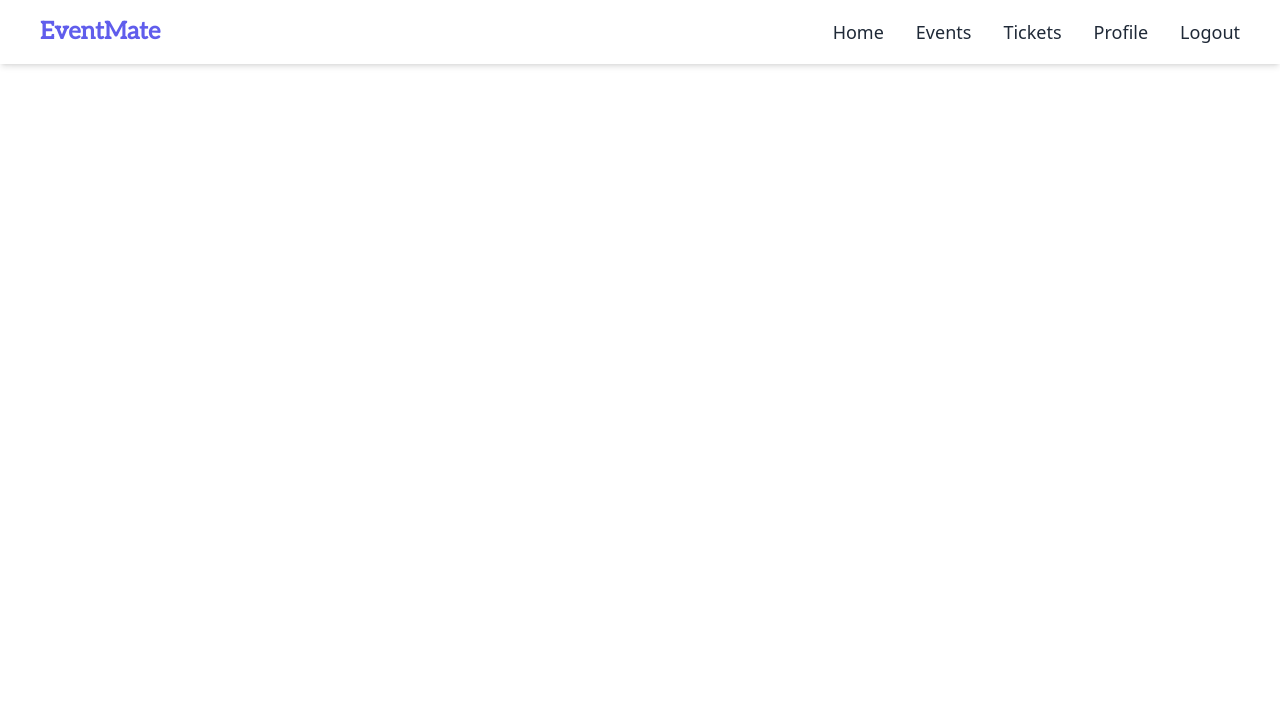
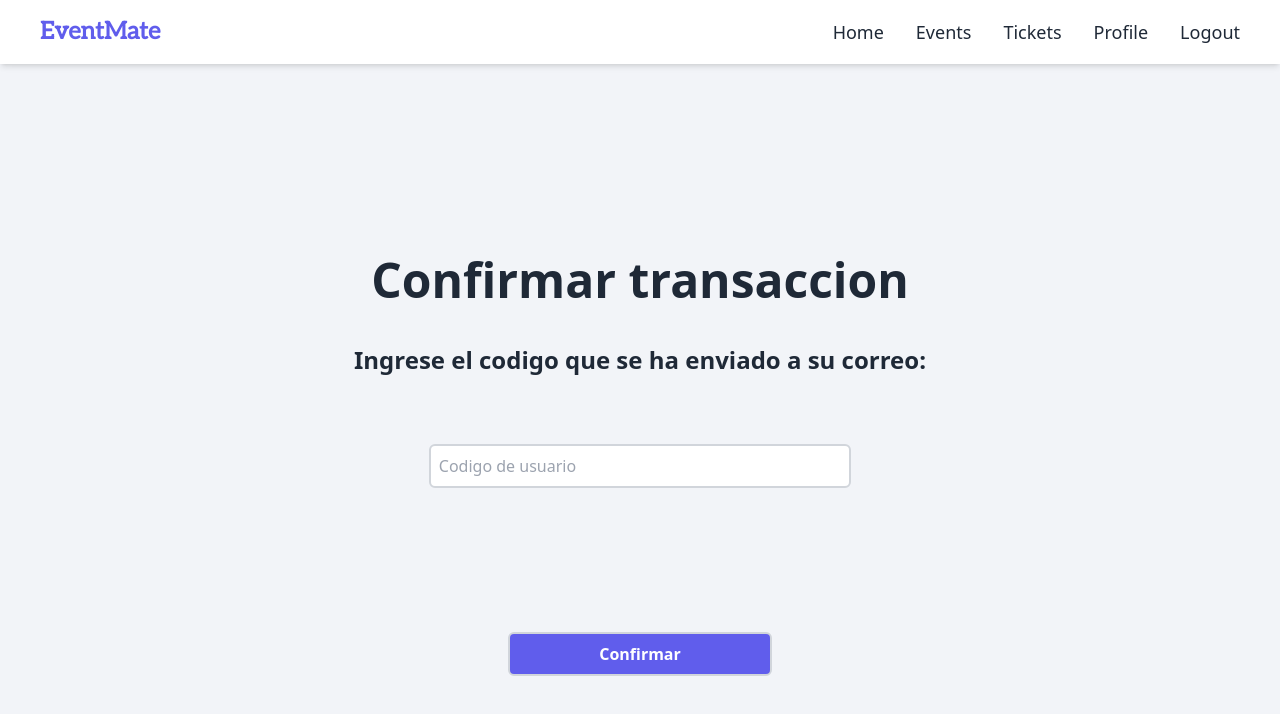
Before and after one commit to fmel025/test-deploy, a React (Vite) app in the folder Client/: page /transaction in a window 1280 px wide. Shown: the top 714 px of the page. Built offline with nearby package versions, Linux system fonts and the light colour scheme.

Commit message:
💄 Add ticket transaction related views
Added get ticket code  view, confirm transaction view and confirmed transaction message

```diff
--- /dev/null
+++ b/Client/src/components/TransferTicket/ConfirmTransaction.jsx
@@ -0,0 +1,22 @@
+import React from 'react'
+import Layout from '../Layout/Layout'
+
+function ConfirmTransaction() {
+  return (
+    <Layout>
+        <div className='flex flex-col w-full h-full mt-64 px-28 text-center'>
+                <h1 className='font-semibold text-5xl mb-10 px-10'>Confirmar transaccion</h1>
+                {/* Aca se puede manejar mediante props el mensaje de confirmacion */}
+                {/* <h1 className='text=5xl'> Transaccion exitosa </h1>*/}
+                <p className='font-semibold text-2xl mb-10 px-10'>Ingrese el codigo que se ha enviado a su correo:</p>
+                <div className='flex flex-col justify-center items-center my-5 gap-32'>
+                    <input type='text' className='rounded-md border-2 border-gray-300 w-2/5 p-2 my-2 bg-white' placeholder='Codigo de usuario'></input>
+                    <button className='rounded-md border-2 border-gray-300 w-1/4 p-2 my-2 bg-main text-white font-semibold'>Confirmar</button>
+                </div>
+            </div>
+
+    </Layout>
+  )
+}
+
+export default ConfirmTransaction
--- /dev/null
+++ b/Client/src/components/TransferTicket/InputCode.jsx
@@ -0,0 +1,20 @@
+import React from 'react'
+import Layout from '../Layout/Layout'
+
+function InputCode() {
+  return (
+    <Layout>
+        <div className='flex flex-col w-full h-full mt-64 px-28 text-center'>
+                <h1 className='font-semibold text-5xl mb-10 px-10'>Transferir ticket</h1>
+                <p className='font-semibold text-2xl mb-10 px-10'>Ingrese el codigo del usuario al que se le desea transferir:</p>
+                <div className='flex flex-col justify-center items-center my-5 gap-32'>
+                    <input type='text' className='rounded-md border-2 border-gray-300 w-2/5 p-2 my-2 bg-white' placeholder='Codigo de usuario'></input>
+                    <button className='rounded-md border-2 border-gray-300 w-1/4 p-2 my-2 bg-main text-white font-semibold'>Transferir</button>
+                </div>
+            </div>
+
+    </Layout>
+  )
+}
+
+export default InputCode
--- a/Client/src/pages/App/App.jsx
+++ b/Client/src/pages/App/App.jsx
@@ -10,6 +10,7 @@ import Profile from '../Profile/Profile'
 import ImprovedNavbar from '../../components/Navbar/ImprovedNavbar'
 import Login from '../Login/Login'
 import ChangePassword from '../ChangePassword/ChangePassword'
+import Transaction from '../Transaction/Transaction'
 
 const AppRoutes = () => {
     let routes = useRoutes([
@@ -22,7 +23,8 @@ const AppRoutes = () => {
       { path: '/all_tickets', element: <AllTickets /> },
       {path: '/profile',element: <Profile/>},
       { path: '/login', element: <Login/>},
-      {path: '/change_password',element: <ChangePassword/>}
+      {path: '/change_password',element: <ChangePassword/>},
+      { path: '/transaction', element: <Transaction />}
     ]
     )
     return routes
--- /dev/null
+++ b/Client/src/pages/Transaction/Transaction.jsx
@@ -0,0 +1,12 @@
+import React from 'react'
+import Layout from '../../components/Layout/Layout'
+import InputCode from '../../components/TransferTicket/InputCode'
+import ConfirmTransaction from '../../components/TransferTicket/ConfirmTransaction'
+
+function Transaction() {
+  return (
+    <ConfirmTransaction/>
+  )
+}
+
+export default Transaction
```
